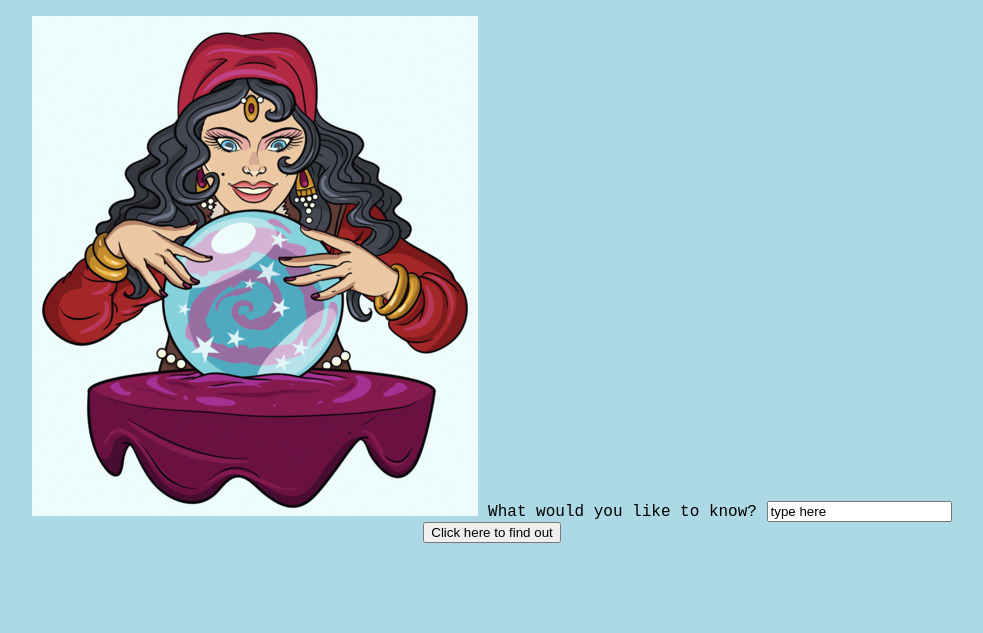
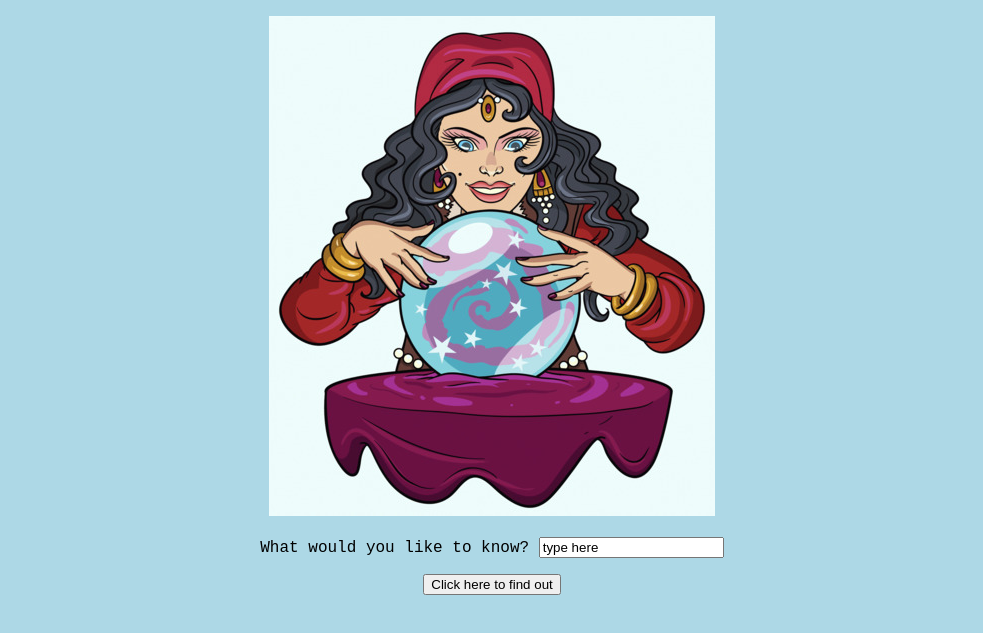
Before and after one commit to myawilliams11/8ball, a plain HTML site: page index.html in a window 1280 px wide. Shown: the part 105-738 px from the top of the page, without its empty margins (148-1131 px from the left). Drawn offline with Linux system fonts and the light colour scheme.

Commit message:
Add files via upload

```diff
--- a/index.html
+++ b/index.html
@@ -12,7 +12,8 @@
     <link rel="stylesheet" href="style.css">
     <img src="teller1.jpg" alt="">
 
-        What would you like to know? <input type="text" name="What would you like to know?" value="type here"><br>
+<p>What would you like to know? <input type="text" name="What would you like to know?" value="type here"><br>
+    </p>
 
 
         <button id= "button"> Click here to find out</button>
```
